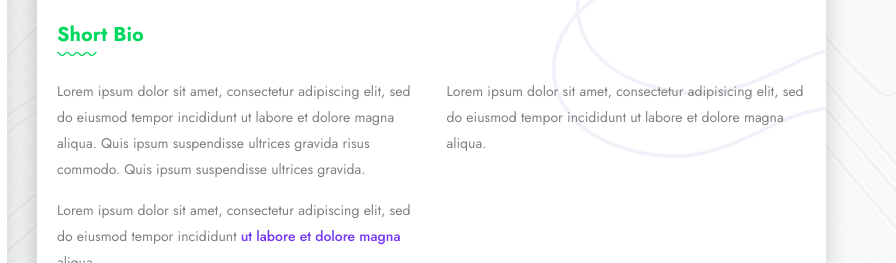
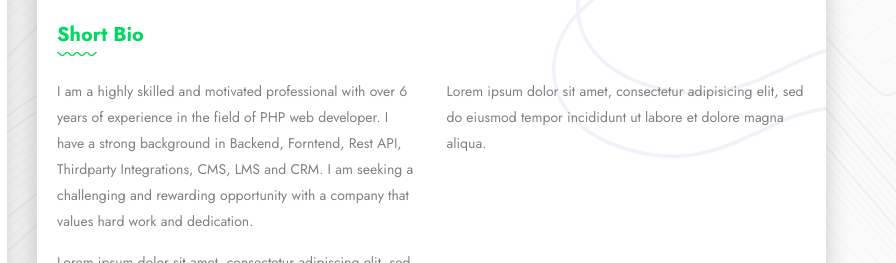
Before and after one commit to ImRaviParmar/resume, a plain HTML site: page index.html in a window 1280 px wide. Shown: the part 537-800 px from the top of the page, 384-1280 px from the left. Drawn offline with Linux system fonts and the light colour scheme; some packages are replaced by stand-ins of ours.

Commit message:
Update index.html

```diff
--- a/index.html
+++ b/index.html
@@ -229,8 +229,7 @@
                                         <div class="col-lg-6">
                                             <div class="abContent">
                                                 <p>
-                                                    Lorem ipsum dolor sit amet, consectetur adipiscing elit, sed do eiusmod tempor incididunt ut labore et dolore magna aliqua.
-                                                    Quis ipsum suspendisse ultrices gravida risus commodo. Quis ipsum suspendisse ultrices gravida.
+                                                    I am a highly skilled and motivated professional with over 6 years of experience in the field of PHP web developer. I have a strong background in Backend, Forntend, Rest API, Thirdparty Integrations, CMS, LMS and CRM. I am seeking a challenging and rewarding opportunity with a company that values hard work and dedication.
                                                 </p>
                                                 <p>
                                                     Lorem ipsum dolor sit amet, consectetur adipiscing elit, sed do eiusmod tempor incididunt
```
